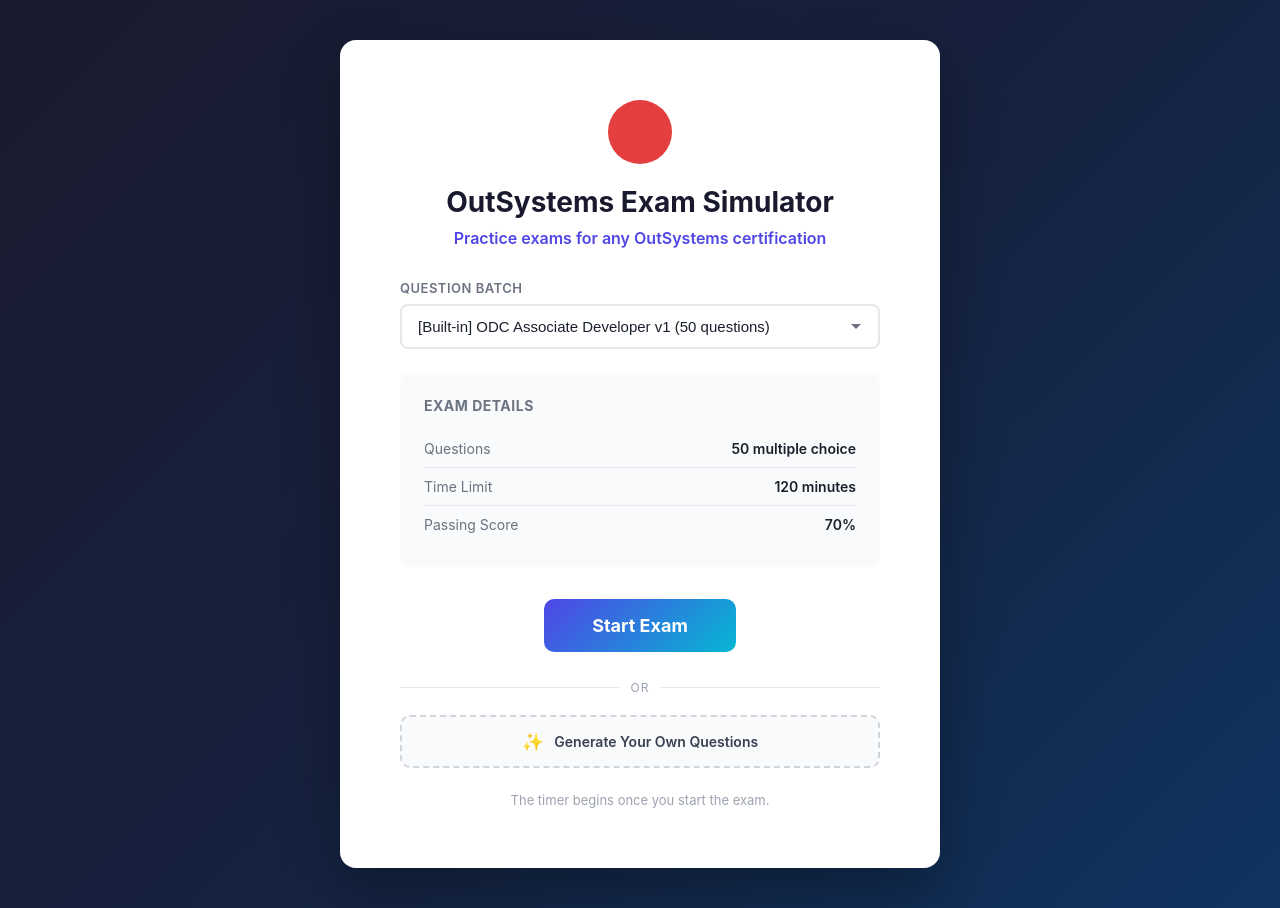
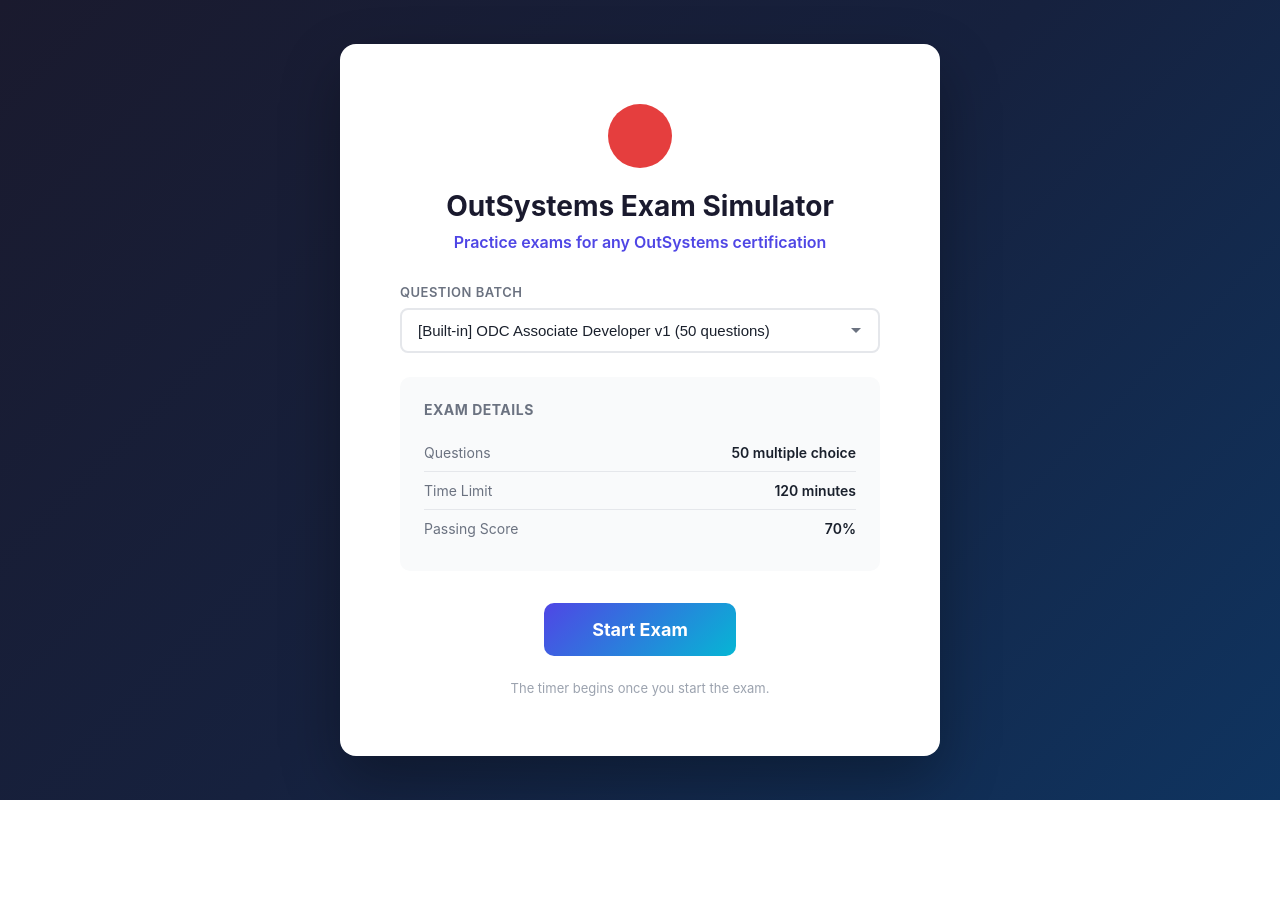
Before and after one commit to danialothman/outsystems-exam, a Flask app: page / in a window 1280 px wide. After the commit the page ends 800 px from the top, so only its background shows below. Run offline with Flask 3, Linux system fonts and the light colour scheme; some libraries are stand-ins or nearby versions.

Commit message:
Hide the generate now section on the landing page
Hides the "or" divider, "Generate Your Own Questions" button, and the wizard panel on the landing page by applying `style="display:none"` to each element.

Replit-Commit-Author: Agent
Replit-Commit-Session-Id: 72eca92b-8cf0-4bc0-bae0-65b858a9ce03
Replit-Commit-Checkpoint-Type: full_checkpoint
Replit-Commit-Event-Id: cd11d3f1-b99c-46b9-b887-34b6884d5868
Replit-Commit-Screenshot-Url: https://storage.googleapis.com/screenshot-production-us-central1/d2f51639-7836-4437-acdf-9dcf33e76528/72eca92b-8cf0-4bc0-bae0-65b858a9ce03/I7VG0eO
Replit-Helium-Checkpoint-Created: true

```diff
--- a/templates/landing.html
+++ b/templates/landing.html
@@ -511,14 +511,14 @@
 
         <a href="#" class="btn-start disabled" id="startBtn">Start Exam</a>
 
-        <div class="generate-divider">or</div>
+        <div class="generate-divider" style="display:none">or</div>
 
-        <button class="btn-generate" id="generateToggle">
+        <button class="btn-generate" id="generateToggle" style="display:none">
             <span class="gen-icon">&#x2728;</span>
             Generate Your Own Questions
         </button>
 
-        <div class="wizard-panel" id="wizardPanel">
+        <div class="wizard-panel" id="wizardPanel" style="display:none">
             <div class="wizard-step">
                 <div class="wizard-step-header">
                     <div class="step-number">1</div>
```
